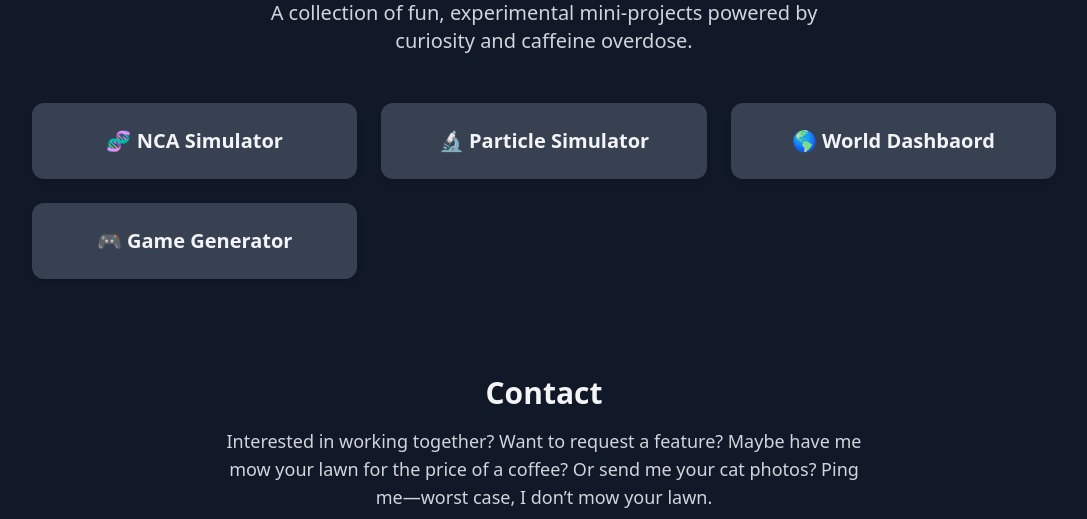
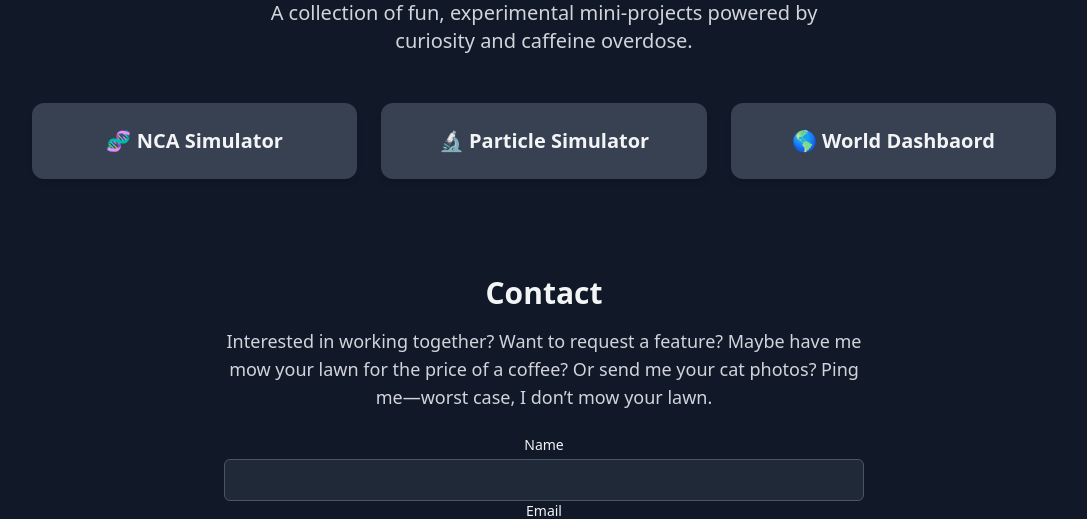
Before and after one commit to mambo-san/narco_neko_playground, a Flask app: page / in a window 1280 px wide. Shown: the part 173-692 px from the top of the page, without its empty margins (96-1183 px from the left). Run offline with Flask 3, Linux system fonts and the light colour scheme; some libraries are stand-ins or nearby versions.

Commit message:
GG: Removed project. Only revive if I can come up with non-DB way to store games.

```diff
--- a/app.py
+++ b/app.py
@@ -6,7 +6,7 @@ from flask_mail import Mail
 from config import Config
 from dotenv import load_dotenv
 from extensions import limiter, mail
-from game_generator.models import game_db
+
 #Blue prints
 from routes import home_bp
 from game_generator.routes import game_generator_bp
@@ -57,14 +57,10 @@ def create_app():
             raise RuntimeError("Missing FLASK_SECRET_KEY in production!")
         app.secret_key = secret
 
-    game_db.init_app(app)
 
     ################### Set limiter... Just in case.
     limiter.init_app(app)
 
-    # Create tables
-    with app.app_context():
-        game_db.create_all()
 
     # Register Blueprints here
     app.register_blueprint(home_bp, url_prefix='/')
--- a/config.py
+++ b/config.py
@@ -33,10 +33,5 @@ class Config:
 			"name": "🌎 World Dashbaord",
 			'endpoint': 'world_dashboard.index',
 			'description': 'Check timzone difference and learn geography along the way. '
-		},
-		{
-			'name': '🎮 Game Generator',
-			'endpoint': 'game_generator.game_generator',
-			'description': 'Generate proto type HTML game with AI. Give Feed back to other people\'s creation.'
 		}
     ]
```
Also changed, not shown: templates/index.html (line endings or trailing spaces).
